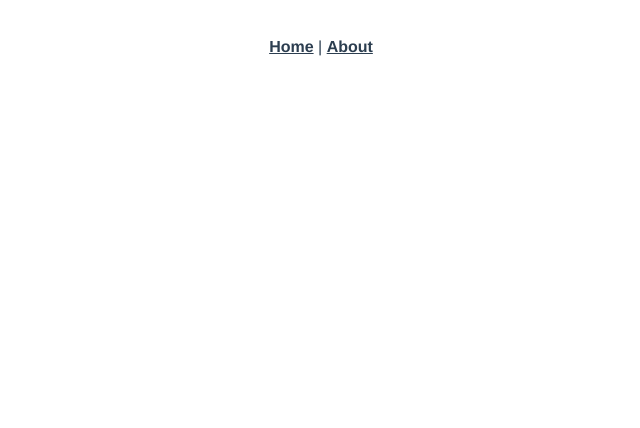
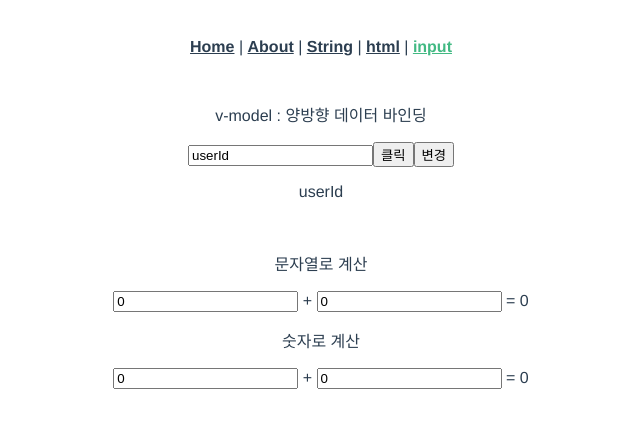
Before and after one commit to gks12399/230215_vueTest, a Vue app in the folder vue_2/: page /databinding/input in a window 1280 px wide. Before the commit this address had no page. Shown: the top 428 px of the page, without its empty margins (319-959 px from the left). Built offline with nearby package versions, Linux system fonts and the light colour scheme.

Commit message:
230216 - data binding 추가 및 설정 변경

```diff
--- a/vue_2/package.json
+++ b/vue_2/package.json
@@ -41,7 +41,9 @@
       "parser": "@babel/eslint-parser"
     },
     "rules": {
-      "space-before-function-paren": "off"
+      "space-before-function-paren": "off",
+      "indent":"off",
+      "vue/prop-types": "off"
     }
   },
   "browserslist": [
--- a/vue_2/src/App.vue
+++ b/vue_2/src/App.vue
@@ -1,13 +1,16 @@
 <template>
-
+ <div>
   <!-- 상단 링크 -->
   <nav>
     <!-- router-link to=< >는 index.js의 routes에 있는 path: < >와 같아야 한다. -->
     <router-link to="/">Home</router-link> |
-    <router-link to="/about">About</router-link>
+    <router-link to="/about">About</router-link> |
+    <router-link to="/databinding/String">String</router-link> |
+    <router-link to="/databinding/html">html</router-link> |
+    <router-link to="/databinding/input">input</router-link>
   </nav>
-
-  <router-view/>
+    <router-view/>
+  </div>
 </template>
 
 <style>
--- a/vue_2/src/router/index.js
+++ b/vue_2/src/router/index.js
@@ -15,6 +15,21 @@ const routes = [
     // this generates a separate chunk (about.[hash].js) for this route
     // which is lazy-loaded when the route is visited.
     component: () => import(/* webpackChunkName: "about" */ '../views/AboutView.vue')
+  },
+  {
+    path: '/databinding/string',
+    name: 'DataBindingStringView',
+    component: () => import(/* webpackChunkName: "1_databinding" */ '../views/1_databinding/DataBindingStringView.vue')
+  },
+  {
+    path: '/databinding/html',
+    name: 'DataBindingHtmlView',
+    component: () => import(/* webpackChunkName: "1_databinding" */ '../views/1_databinding/DataBindingHtmlView.vue')
+  },
+  {
+    path: '/databinding/input',
+    name: 'DataBindingInputView',
+    component: () => import(/* webpackChunkName: "1_databinding" */ '../views/1_databinding/DataBindingInputView.vue')
   }
 ]
 
--- /dev/null
+++ b/vue_2/src/views/1_databinding/DataBindingHtmlView.vue
@@ -0,0 +1,22 @@
+<template>
+    <div>
+        <p>v-html : html 형식으로 데이터 바인딩</p>
+        <div>{{ htmlString }}</div>
+        <div v-html="htmlString"></div>
+    </div>
+</template>
+<script>
+export default {
+    components: {},
+    data() {
+        return {
+            htmlString: '<p style="color:red;">빨간색문자</p>'
+        }
+    },
+    setup() {},
+    created() {},
+    mounted() {},
+    unmounted() {},
+    methods: {}
+}
+</script>
--- /dev/null
+++ b/vue_2/src/views/1_databinding/DataBindingInputView.vue
@@ -0,0 +1,48 @@
+<template>
+    <div>
+        <p>v-model : 양방향 데이터 바인딩</p>
+        <input type="text" v-model="userId" />
+        <!-- 전달할 파라미터가 없을 때는 ();을 생략할 수 있다. -->
+        <button @click="myfuc">클릭</button>
+        <button @click="changeData">변경</button>
+        <p>{{ userId }}</p>
+        <br>
+        <p>문자열로 계산</p>
+        <input type="text" v-model="num1"/> +
+        <input type="text" v-model="num2"/> =
+        <span>{{ num1 + num2 }}</span>
+        <br>
+        <p>숫자로 계산</p>
+        <input type="text" v-model.number="num3"/> +
+        <input type="text" v-model.number="num4"/> =
+        <span>{{ num3 + num4 }}</span>
+    </div>
+</template>
+<script>
+export default {
+    components: {},
+    data() {
+        return {
+            userId: 'userId',
+            num1: 0,
+            num2: 0,
+            num3: 0,
+            num4: 0
+        }
+    },
+    setup() {},
+    created() {},
+    mounted() {},
+    unmounted() {},
+    // 함수 선언시 function 생략 가능하다.
+    methods: {
+        myfuc() {
+            // 오브젝트 사용 시 this. 를 꼭 사용해야 한다.
+            console.log(this.userId)
+        },
+        changeData() {
+            this.userId = 'hello'
+        }
+    }
+}
+</script>
--- /dev/null
+++ b/vue_2/src/views/1_databinding/DataBindingStringView.vue
@@ -0,0 +1,32 @@
+<!-- 뷰의 장점 : 양방향 데이터 바인딩이 가능하다. -->
+<!-- 뷰의 장점 : html, script, css를 완벽하게 분리할 수 있다. -->
+<!-- 새로운 화면 구현시 router에 추가 해주어야 한다. -->
+<!-- html 코드를 넣는 부분 -->
+<template>
+    <!-- 최상위 태그가 하나 있어야 한다. vue3은 필수가 아니지만 확장성을 위해 선언하는 것이 좋다. -->
+    <div>
+        <p>중괄호 두개 : 문자형 데이터 바인딩</p>
+        <h1>hello {{ userName }}</h1>
+        <p>{{ message }}</p>
+    </div>
+</template>
+<!-- java script 코드를 넣는 부분 -->
+<script>
+export default {
+    // 뷰는 함수를 만들 때 앞에 function을 명시하지 않아도 가능하다.
+    data() {
+        // 리턴안에 정의해야 상단 template에서 사용할 수 있다. ( key:value )
+        return {
+            userName: 'name',
+            message: 'welcome 개발자의 품격',
+            arr: [],
+            obj: {}
+        }
+    }
+}
+</script>
+<!-- css 코드를 넣는 부분 -->
+<style scoped>
+    /* scoped : 해당 화면에 대한 CSS만을 나타낸다. */
+
+</style>
```
